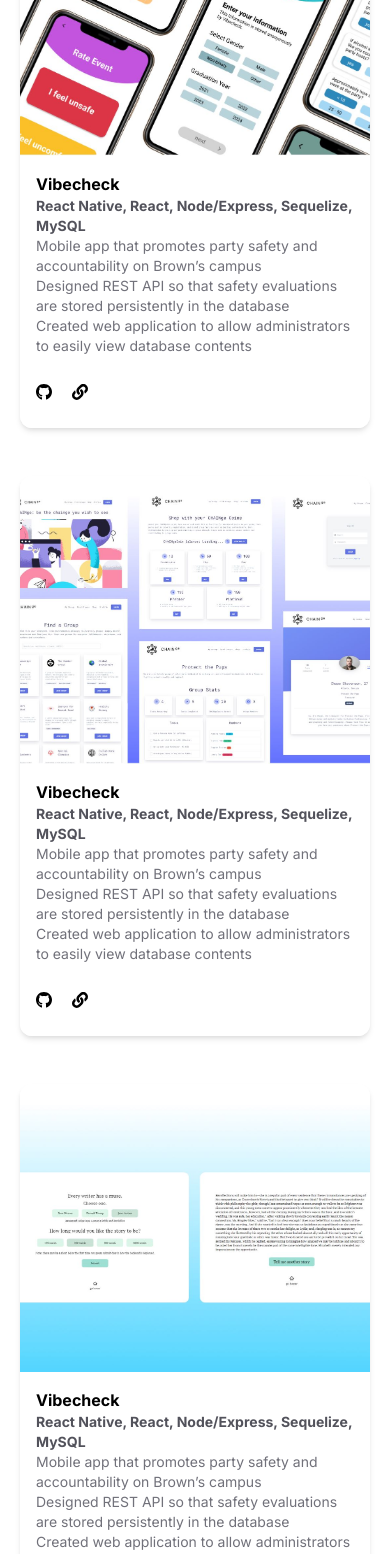
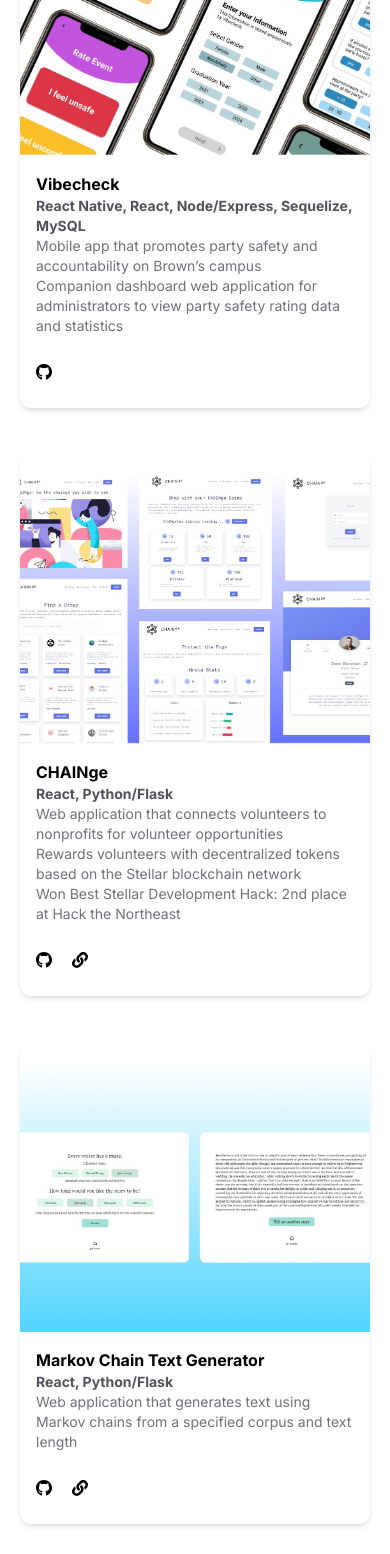
Before and after one commit to j-tan871/website, a Next.js app: page / in a window 390 px wide. Shown: the part 1864-3418 px from the top of the page. Built offline with nearby package versions, Linux system fonts and the light colour scheme.

Commit message:
add content

```diff
--- a/components/Navigation.js
+++ b/components/Navigation.js
@@ -14,9 +14,9 @@
             />
           </div>
           <div className='col-start-3 flex justify-end '>
-            <div><a href='/#about' className='text-xs'>About</a></div>
-            <div className='px-5 md:px-12'><a href='/#experience' className='text-xs'>Experience</a></div>
-            <div><a href='/#projects' className='text-xs'>Projects</a></div>
+            <div><a href='/#about' className='text-xs md:text-base'>About</a></div>
+            <div className='px-5 md:px-12'><a href='/#experience' className='text-xs md:text-base'>Experience</a></div>
+            <div><a href='/#projects' className='text-xs md:text-base'>Projects</a></div>
           </div>
         </div>
       </div>
--- a/components/Project.js
+++ b/components/Project.js
@@ -6,8 +6,8 @@
 export default function Project(props) {
   // lg:mr-auto lg:ml-12
   return (
-    <div className='transform hover:-translate-y-3 duration-100 ease-linear max-w-md mx-auto my-6 rounded-xl shadow-md overflow-hidden md:max-w-2xl'>
-      <div className='transition-colors duration-1000 ease-in-out bg-white dark:bg-lightpurple'>
+    <div className='transform hover:-translate-y-3 duration-100 ease-linear max-w-md mx-auto my-6 rounded-xl shadow-md overflow-hidden max-w-xl'>
+      <div className='transition-colors duration-1000 ease-in-out h-full bg-white dark:bg-lightpurple'>
         <div className='h-72 w-full relative'>
           <Image
             src={props.img}
--- a/pages/index.js
+++ b/pages/index.js
@@ -89,32 +89,33 @@
               <Project
                 title='Vibecheck'
                 tech='React Native, React, Node/Express, Sequelize, MySQL'
-                description={['Mobile app that promotes party safety and accountability on Brown’s campus', 'Designed REST API so that safety evaluations are stored persistently in the database', 'Created web application to allow administrators to easily view database contents']}
+                description={['Mobile app that promotes party safety and accountability on Brown’s campus', 'Companion dashboard web application for administrators to view party safety rating data and statistics']}
                 img='/images/vibecheck.JPG'
-                github='https://github.com/j-tan871'
-                link='https://github.com/j-tan871'
+                github='https://github.com/FullStackAtBrownTeam/project-party-safety'
               />
               <Project
-                title='Vibecheck'
-                tech='React Native, React, Node/Express, Sequelize, MySQL'
-                description={['Mobile app that promotes party safety and accountability on Brown’s campus', 'Designed REST API so that safety evaluations are stored persistently in the database', 'Created web application to allow administrators to easily view database contents']}
+                title='CHAINge'
+                tech='React, Python/Flask'
+                description={['Web application that connects volunteers to nonprofits for volunteer opportunities', 'Rewards volunteers with decentralized tokens based on the Stellar blockchain network', 'Won Best Stellar Development Hack: 2nd place at Hack the Northeast']}
                 img='/images/chainge.JPG'
-                github='https://github.com/j-tan871'
-                link='https://github.com/j-tan871'
+                github='https://github.com/j-tan871/CHAINge-htne'
+                link='https://folding-297715.web.app/'
               />
               <Project
-                title='Vibecheck'
-                tech='React Native, React, Node/Express, Sequelize, MySQL'
-                description={['Mobile app that promotes party safety and accountability on Brown’s campus', 'Designed REST API so that safety evaluations are stored persistently in the database', 'Created web application to allow administrators to easily view database contents']}
+                title='Markov Chain Text Generator'
+                tech='React, Python/Flask'
+                description={['Web application that generates text using Markov chains from a specified corpus and text length']}
                 img='/images/markov.JPG'
-                github='https://github.com/j-tan871'
+                github='https://github.com/j-tan871/text-generator'
+                link='https://markovtextgenerator64802.web.app/'
               />
               <Project
-                title='Vibecheck'
-                tech='React Native, React, Node/Express, Sequelize, MySQL'
-                description={['Mobile app that promotes party safety and accountability on Brown’s campus', 'Designed REST API so that safety evaluations are stored persistently in the database', 'Created web application to allow administrators to easily view database contents']}
-                img='/images/vibecheck.JPG'
-                github='https://github.com/j-tan871'
+                title='r/WallStreetBets'
+                tech='Python, d3.js'
+                description={['An analysis of the performance of stocks approved by r/WallStreetBets', 'Web scraped r/WallStreetBets and analyzed sentiment on stocks to construct a portfolio']}
+                img='/images/wsb.png'
+                github='https://github.com/CS1951A-S21-Brown/r_ThayerStreetBets_final_project'
+                link='https://drive.google.com/file/d/1Ps01BaVyLuNETnunt1Sm2g7hFwAYnmeW/view?usp=sharing'
               />
 
             </div>
```
Also changed, not shown: public/images/thayer.png (added), public/images/wsb.png (added).
